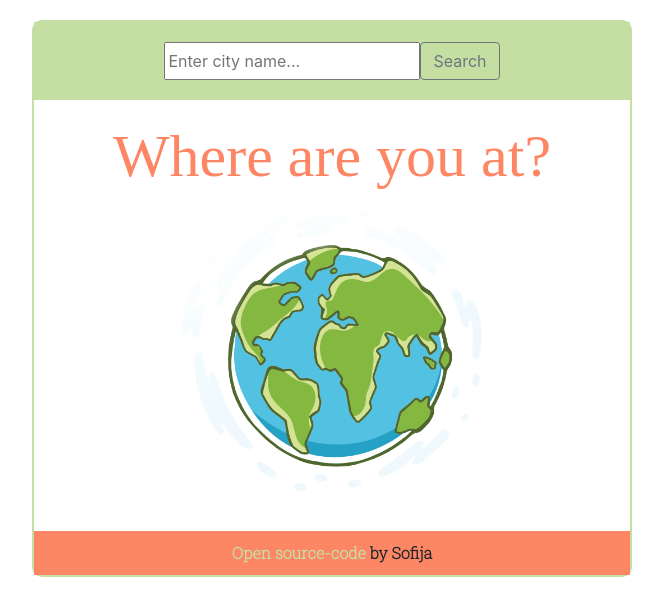
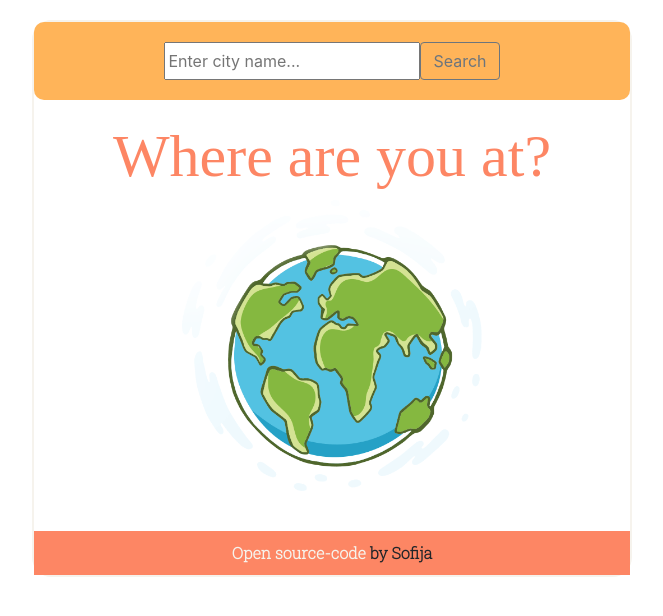
Before and after one commit to sofijaV/weather-react, a React (Create React App) app: page / in a window 1280 px wide. Shown: the top 616 px of the page, without its empty margins (308-971 px from the left). Built offline with nearby package versions, Linux system fonts and the light colour scheme; a web font is replaced by a local one.

Commit message:
changed primary color

```diff
--- a/src/App.css
+++ b/src/App.css
@@ -1,8 +1,8 @@
 body {
   max-width: 600px;
   margin: 20px auto;
-  border: 2px solid var(--secondary-color);
-  border-radius: 10px;
+  border: 2px solid var(--background-color);
+  border-radius: 20px;
 }
 @media (max-width: 767px) {
   body {
--- a/src/Footer.css
+++ b/src/Footer.css
@@ -7,7 +7,7 @@
 }
 .Footer a {
   text-decoration: none;
-  color: var(--secondary-color);
+  color: var(--background-color);
 }
 .Footer a:hover {
   color: black;
--- a/src/Form.css
+++ b/src/Form.css
@@ -1,6 +1,6 @@
 :root {
   --primary-color: #fd8664;
-  --secondary-color: #c5dfa3;
+  --secondary-color: #ffb459;
   --background-color: #f6f3ed;
   --heading-font: "Birthstone Bounce", cursive;
   --default-font: "Roboto Slab", serif;
@@ -9,6 +9,7 @@
   text-align: center;
   padding: 20px 0;
   background-color: var(--secondary-color);
+  border-radius: 10px;
 }
 ul,
 h1 {
--- a/src/Time.css
+++ b/src/Time.css
@@ -3,4 +3,5 @@
   font-size: larger;
   background-color: var(--background-color);
   padding: 10px;
+  font-weight: 800;
 }
```
